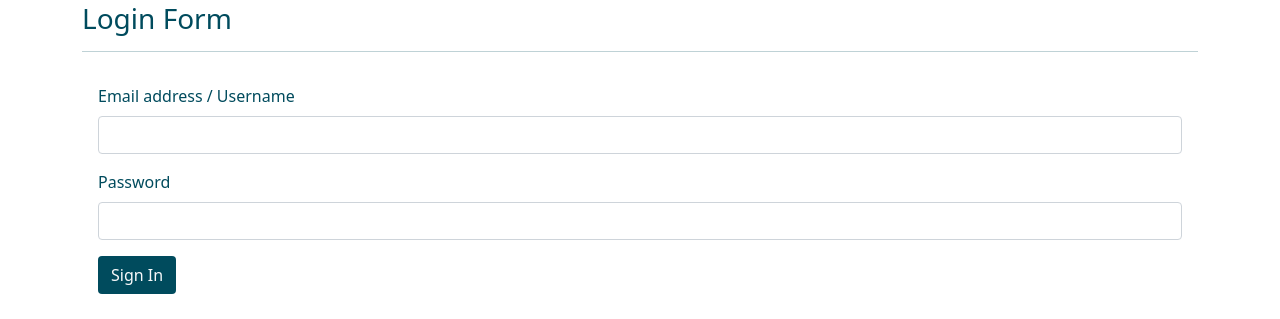
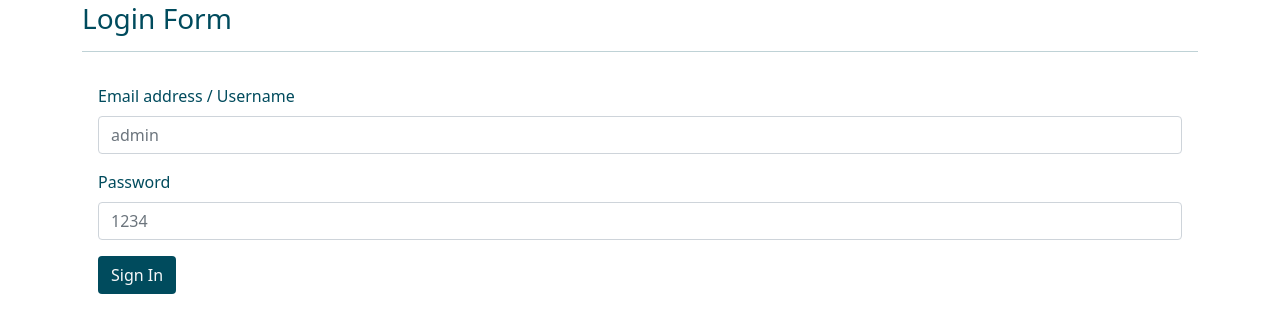
Before and after one commit to Gupta-Ravi/studentManagementSystem, a Flask app: page /login in a window 1280 px wide. Shown: the part 146-465 px from the top of the page. Run offline with Flask 3, Linux system fonts and the light colour scheme; some libraries are stand-ins or nearby versions.

Commit message:
Update login.html

```diff
--- a/templates/login.html
+++ b/templates/login.html
@@ -45,13 +45,13 @@
         <form class="p-3" action="/login" method="POST">
             <div class="mb-3">
                 <label for="exampleInputEmail1" class="form-label">Email address / Username</label>
-                <input type="text" name="name" class="form-control" id="exampleInputEmail1"
+                <input type="text" placeholder="admin" name="name" class="form-control" id="exampleInputEmail1"
                        aria-describedby="emailHelp">
 
             </div>
             <div class="mb-3">
                 <label for="exampleInputPassword1" class="form-label">Password</label>
-                <input type="password" name="password" class="form-control" id="exampleInputPassword1">
+                <input type="password" placeholder="1234" name="password" class="form-control" id="exampleInputPassword1">
             </div>
             <button type="submit" class="btn text-light" style="background-color:rgb(0, 75, 93);">Sign In</button>
         </form>
```
